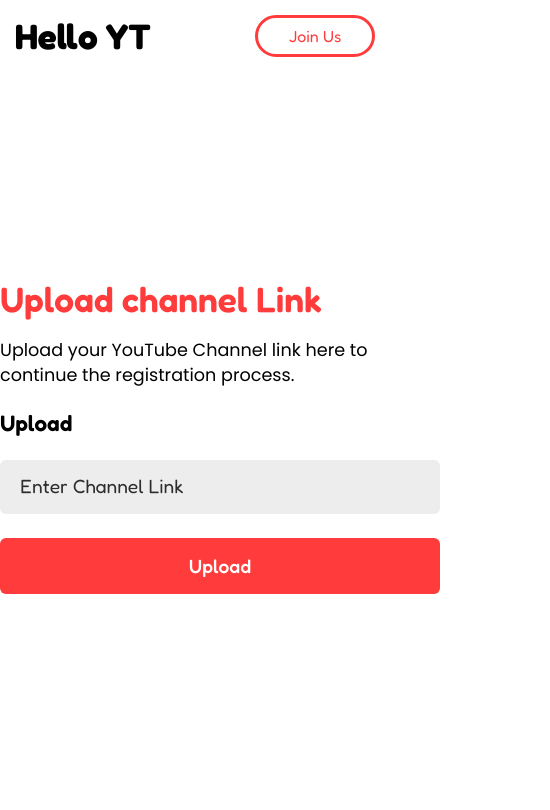
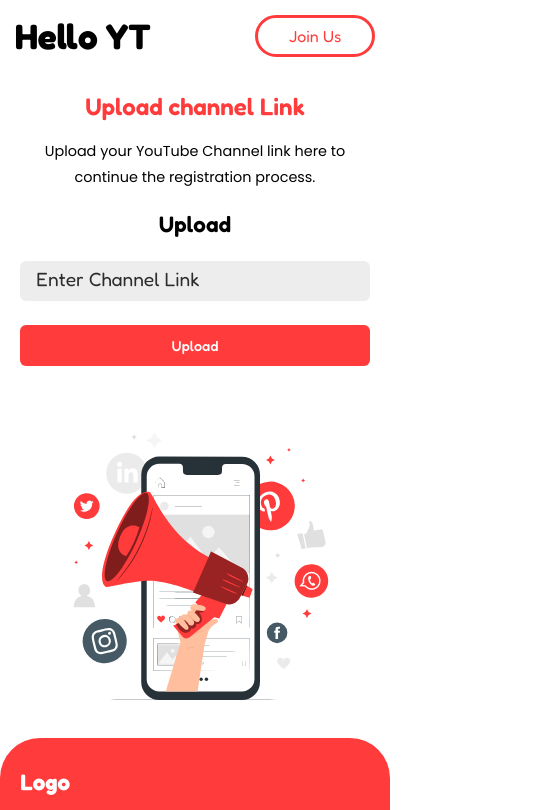
Before and after one commit to Pasindu-Peiris/Hello-YouTube-project_copy_by_me, a React (Create React App) app in the folder client/: page /link in a window 390 px wide. Shown: the top 810 px of the page, 550 px wide, since content can reach past the window. Built offline with nearby package versions, Linux system fonts and the light colour scheme; no server answers.

Commit message:
Update Linkupload.css

```diff
--- a/client/src/assets/pagecss/Linkupload.css
+++ b/client/src/assets/pagecss/Linkupload.css
@@ -1,23 +1,25 @@
-#linkuploadmain{
+#linkuploadmain {
     width: 100%;
     height: 90vh;
     display: flex;
     justify-content: space-around;
     align-items: center;
+}
 
-}
-.linkuploadtextsection{
+.linkuploadtextsection {
     width: 550px;
     font-family: "Fredoka", serif;
 }
-.imagelinkuploadhome{
+
+.imagelinkuploadhome {
     width: 600px;
     height: 100%;
     display: flex;
     justify-content: center;
     align-items: center;
 }
-.imagelinkuploadhome img{
+
+.imagelinkuploadhome img {
     width: 100%;
     max-width: 650px;
     height: auto;
@@ -27,8 +29,6 @@
     width: 550px;
     font-family: "Fredoka", serif;
 }
-
-
 
 .textloginlinkuploadtextsection h1 {
     font-size: 2.2rem;
@@ -81,14 +81,84 @@
     color: #2d2d2d;
 }
 
-.fogotloginlinkuploadtextsection {
-    display: flex;
-    align-items: flex-start;
-    justify-content: flex-start;
-    margin: 12px 0px;
+/* Media Queries for Responsive Design */
+
+/* For tablets and small desktops (769px to 1024px) */
+@media (min-width: 769px) and (max-width: 1024px) {
+    #linkuploadmain {
+        flex-direction: column;
+        height: auto;
+        padding: 20px;
+    }
+
+    .linkuploadtextsection,
+    .firstloginlinkuploadtextsection {
+        width: 100%;
+        text-align: center;
+    }
+
+    .imagelinkuploadhome {
+        width: 100%;
+        margin-top: 20px;
+    }
+
+    .imagelinkuploadhome img {
+        max-width: 500px;
+    }
 }
 
-.fogotloginlinkuploadtextsection a {
-    color: #FF3B3B;
-    text-decoration: none;
+/* For mobile devices (up to 768px) */
+@media (max-width: 768px) {
+    #linkuploadmain {
+        flex-direction: column;
+        height: auto;
+        padding: 20px;
+    }
+
+    .linkuploadtextsection,
+    .firstloginlinkuploadtextsection {
+        width: 100%;
+        text-align: center;
+    }
+
+    .imagelinkuploadhome {
+        width: 100%;
+        margin-top: 20px;
+    }
+
+    .imagelinkuploadhome img {
+        max-width: 400px;
+    }
+
+    .textloginlinkuploadtextsection h1 {
+        font-size: 1.8rem;
+    }
+
+    .textloginlinkuploadtextsection p {
+        font-size: 1rem;
+    }
+
+    .formloginlinkuploadtextsection form input {
+        font-size: 1rem;
+    }
 }
+
+/* For small mobile devices (up to 480px) */
+@media (max-width: 480px) {
+    .textloginlinkuploadtextsection h1 {
+        font-size: 1.5rem;
+    }
+
+    .textloginlinkuploadtextsection p {
+        font-size: 0.9rem;
+    }
+
+    .formloginlinkuploadtextsection form input {
+        font-size: 0.9rem;
+        padding: 12px;
+    }
+
+    .imagelinkuploadhome img {
+        max-width: 300px;
+    }
+}
```
